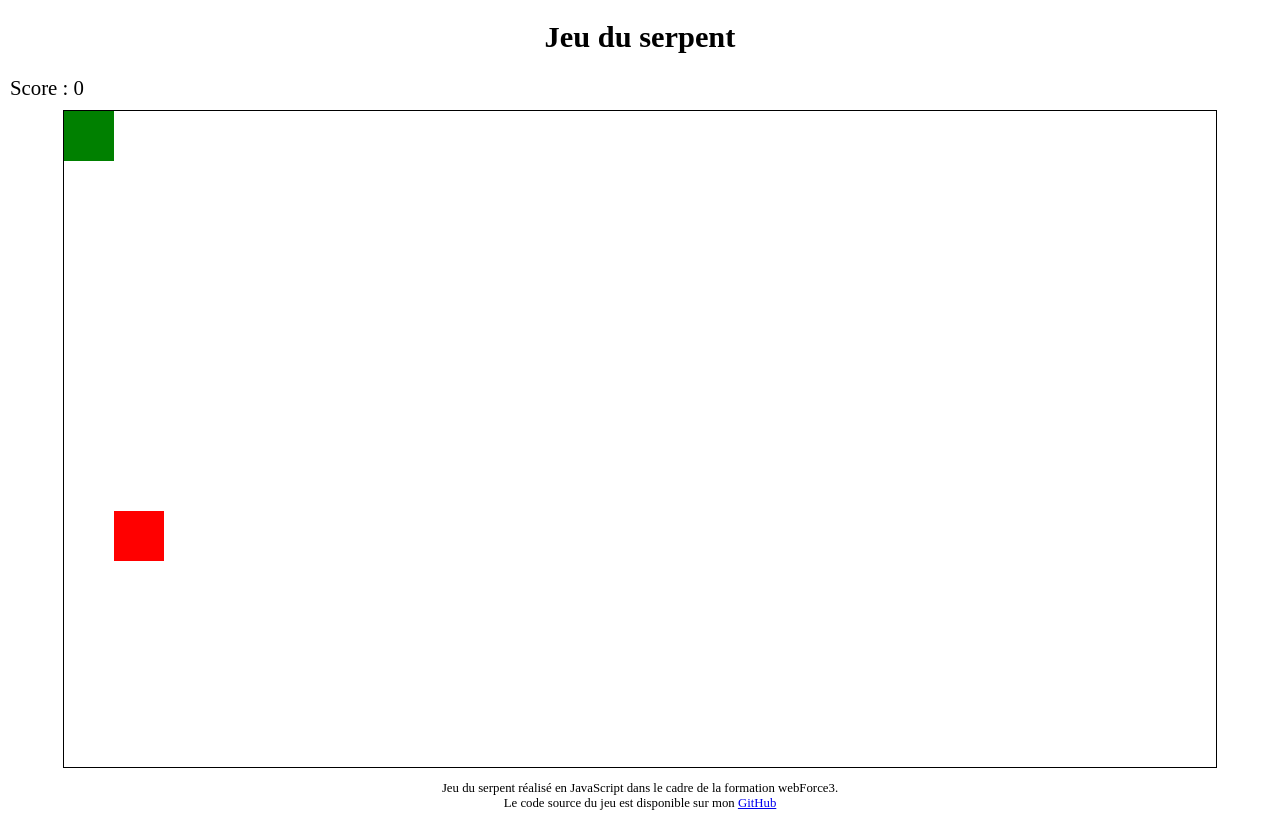
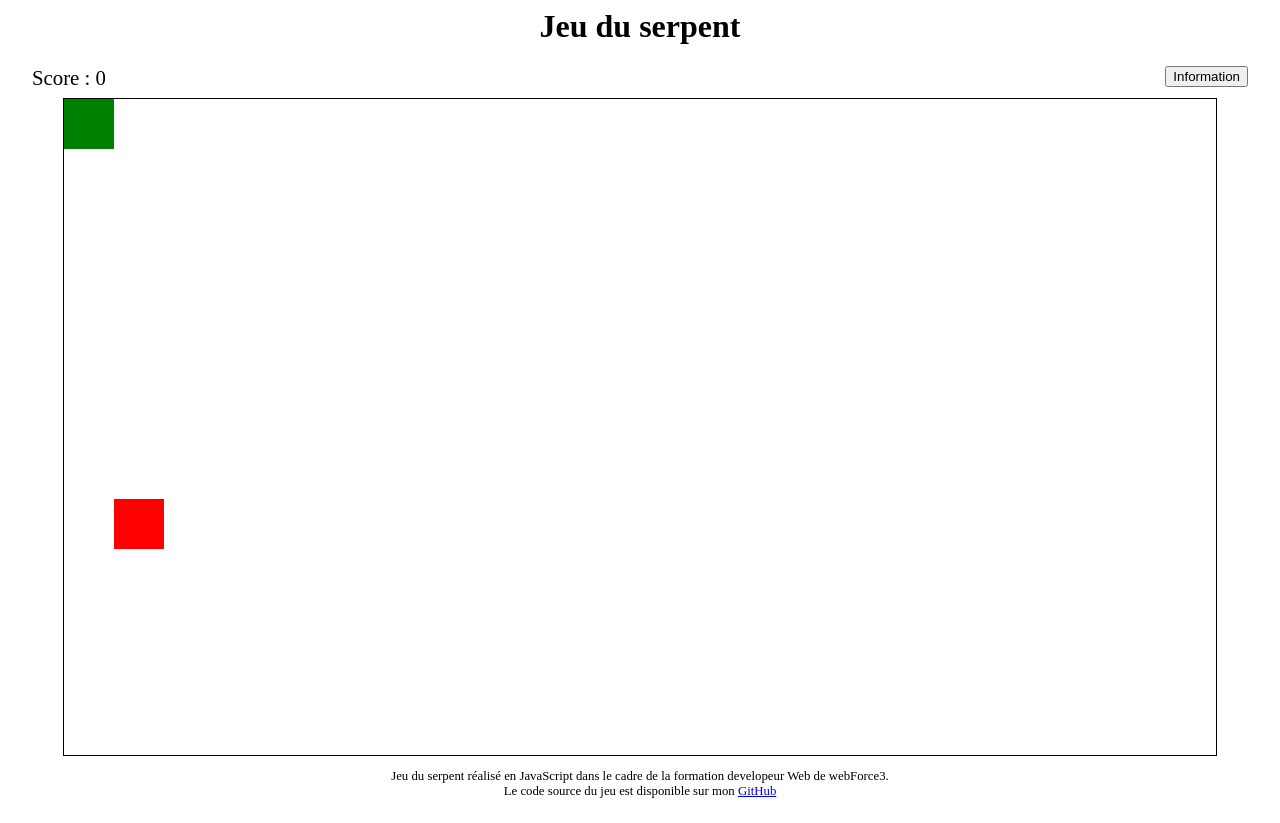
Before and after one commit to yannickHonore/jeu-du-serpent, a PHP site: page / in a window 1280 px wide. After the commit the page ends 798 px from the top, so only its background shows below. Run offline with PHP 8.4, Linux system fonts and the light colour scheme.

Commit message:
Ajout information sur le jeu, ajour detection serpent qui ce mord avec affichage du score et rechargement de la page, ajout tete de mort quand le serpent ce mord

```diff
--- a/asset/css/style.css
+++ b/asset/css/style.css
@@ -3,14 +3,57 @@ body{
     position: relative;
 }
 
+.hidden{
+    display: none;
+}
+
+#info{
+    position: absolute;
+    left: 50%;
+    height: 100%;
+    transform: translateX(-50%);
+    z-index: 1000;
+}
+
+#info div{
+    position: relative;
+    top: 50%;
+    transform: translateY(-50%);
+    background-color: rgba(0,0,0,0.7);
+    color: #fff;
+    padding: 1rem;
+    border-radius: 2rem;
+    text-align: center;
+}
+
+.fermeture{
+    position: absolute;
+    display: block;
+    top: 1rem;
+    right: 1rem;
+    font-weight: bold;
+    background-color: rgba(128, 128, 128, 0.7);
+    border-radius: 0.5rem;
+    padding: 0.5rem;
+    cursor: pointer;
+}
+
 header h1{
     text-align: center;
-    font-size: 1.9em;
+    font-size: 2em;
+    margin-top: 0.5rem;
 }
 
 main p{
-    margin: 10px;
+    position: relative;
+    margin: 0.5rem 2rem;
     font-size: 1.3em;
+}
+
+#bt-info{
+    display: inline-block;
+    position: absolute;
+    right: 0;
 }
 
 #container{
@@ -35,6 +78,11 @@ main p{
     background: green;
 }
 
+.mort{
+    background-image: url('../images/tdm.png');
+    background-size: cover;
+}
+
 footer p{
     text-align: center;
     font-size: 0.8em;
--- a/asset/js/script.js
+++ b/asset/js/script.js
@@ -211,9 +211,11 @@ function deplacer(cle, deplacer){
     }
 
     if(!colition && possible){
+        // On deplace la l'index 0 au dernier index du tableau serpent
         serpent.push({x: left, y: top, laDiv: tempDiv});
         serpent.shift();
 
+        // On positionne le serpent déplacer
         for(let i = 0; i < serpent.length; i++){
             let leX = serpent[i].x;
             let leY = serpent[i].y;
@@ -222,10 +224,18 @@ function deplacer(cle, deplacer){
             leDiv.style.top = leY + "px";
         }
 
+        // On met la tete du serpent en vert
         for(let i = 0; i < serpent.length; i++){
             serpent[i].laDiv.classList.remove("vert");
         }
         serpent[serpent.length - 1].laDiv.classList.add("vert");
+    }
+
+    // On ajoute la tete de mort, on affiche le score et on recharge la page si on ce mord
+    if(colition && possible){
+        document.getElementsByClassName("vert")[0].classList.add("mort");
+        alert("Vous venez de perdre car vous vous êtes manger.\nVotre score est de : " + score);
+        location.reload();
     }
 }
 
@@ -281,14 +291,14 @@ function verifPossBouffe(positionBouf, positionSerpent, direction){
 let start;
 
 /**
- *
- * @param {dirction} direction
+ * Fonction qui permet de faire avancer le serpent suivant un interval de temps
+ * @param {direction choisi} direction
  */
 function avancer(direction){
     if(!start){
         start = setInterval(function(){
             deplacer(direction.key, verifPossBouffe(posiBouffe, serpent, direction.key));
-        }, 100);
+        }, 200);
     }
 }
 
@@ -296,8 +306,21 @@ function stop(){
     clearInterval(start);
     start = null;
 }
+
 // On detecte quand une touche est enfoncé
 document.addEventListener("keydown", function(e){
     stop();
     avancer(e);
 });
+
+/**
+ * On gére l'affichage de la fenettre d'info
+ */
+let info = document.getElementById("info");
+document.getElementById("bt-info").addEventListener("click", function(){
+    info.classList.toggle("hidden");
+});
+
+document.getElementsByClassName("fermeture")[0].addEventListener("click", function(){
+    info.classList.toggle("hidden");
+});
--- a/index.html
+++ b/index.html
@@ -9,18 +9,30 @@
     <title>Jeu du serpent</title>
 </head>
 <body>
+    <div id="info" class="hidden">
+        <div>
+            <span class="fermeture">X</span>
+            <h1>Informations</h1>
+            <h2>Réglement</h2>
+            <p>Le but du jeu est de faire avancer le carré vert pour manger le carré rouge.<br>
+            Le serpent grandi à chaque fois que vous manger un carré rouge.<br>
+            Vous perdez quand vous vous manger.</p>
+            <h2>Déplacements</h2>
+            <p>Les déplacements ce font à l'aide des touches du pavé directionnel</p>
+        </div>
+    </div>
     <header>
         <h1>Jeu du serpent</h1>
     </header>
     <main>
         <div>
-            <p>Score : <span id="score"></span></p>
+            <p>Score : <span id="score"></span><button id="bt-info">Information</button></p>
         </div>
         <div id="container">
         </div>
     </main>
     <footer>
-        <p>Jeu du serpent réalisé en JavaScript dans le cadre de la formation webForce3.<br>
+        <p>Jeu du serpent réalisé en JavaScript dans le cadre de la formation developeur Web de webForce3.<br>
         Le code source du jeu est disponible sur mon <a href="https://github.com/yannickHonore/jeu-du-serpent">GitHub</a></p>
     </footer>
     <script src="./asset/js/script.js"></script>
```
